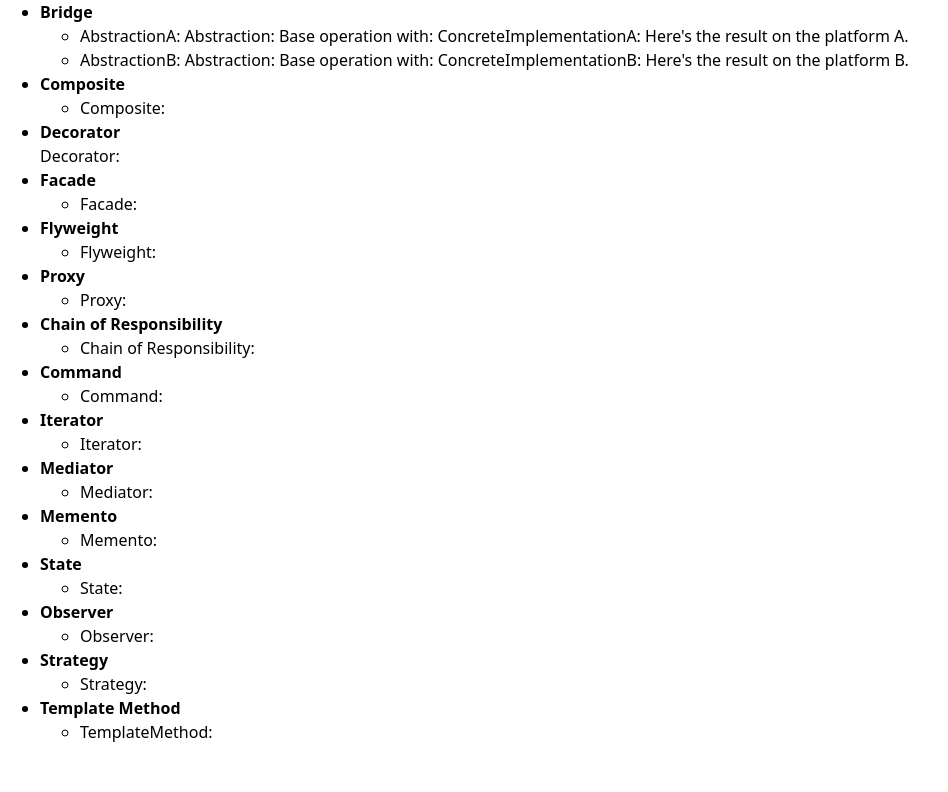
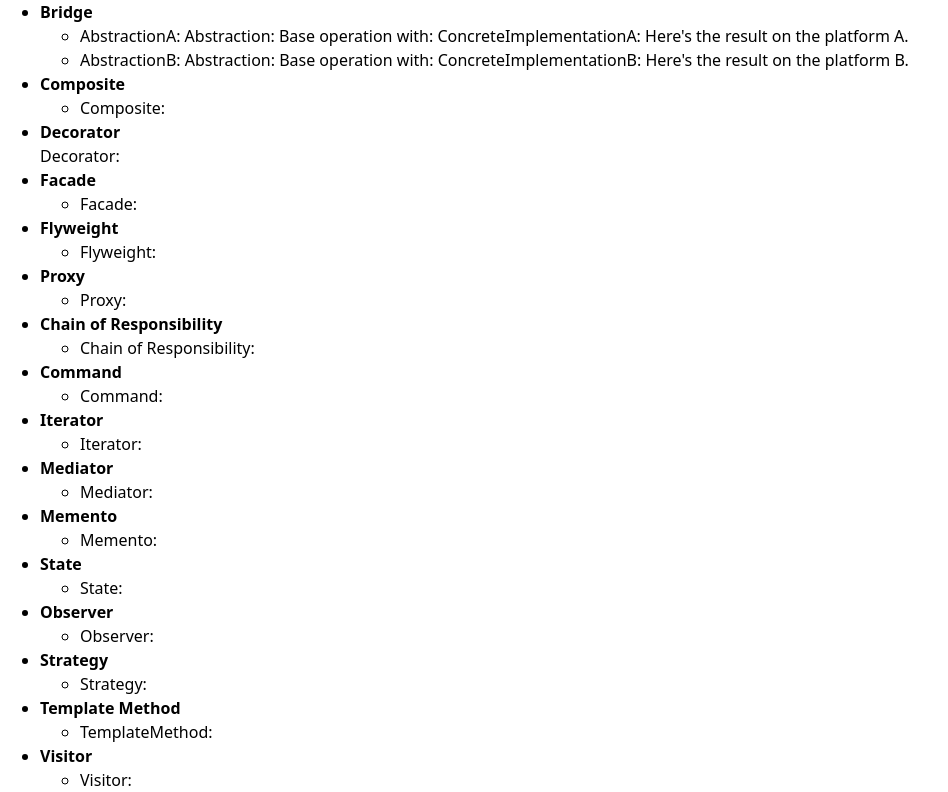
Before and after one commit to xieQin/react-ts-template, a React (Vite) app: page /design-patterns in a window 1280 px wide. Shown: the part 676-1468 px from the top of the page, without its empty margins (0-948 px from the left). Before the commit the page ends 1420 px from the top, so only its background shows below. Built offline with nearby package versions, Linux system fonts and the light colour scheme.

Commit message:
feat: add Visitor pattern

```diff
--- /dev/null
+++ b/src/views/DesignPatterns/Visitor/index.tsx
@@ -0,0 +1,7 @@
+export default function VisitorPage() {
+  return (
+    <ul>
+      <li>Visitor: </li>
+    </ul>
+  );
+}
--- a/src/views/DesignPatterns/index.tsx
+++ b/src/views/DesignPatterns/index.tsx
@@ -20,6 +20,7 @@ import SingletonPage from "./Singleton";
 import StatePage from "./State";
 import StrategyPage from "./Strategy";
 import TemplateMethodPage from "./TemplateMethod";
+import VisitorPage from "./Visitor";
 
 const DesignPatternsPageConfigs = {
   [DesignPatterns.Factory]: FactoryPage,
@@ -42,6 +43,7 @@ const DesignPatternsPageConfigs = {
   [DesignPatterns.Observer]: ObserverPage,
   [DesignPatterns.Strategy]: StrategyPage,
   [DesignPatterns.TemplateMethod]: TemplateMethodPage,
+  [DesignPatterns.Visitor]: VisitorPage,
 };
 
 export default function DesignPatternsPage() {
```
